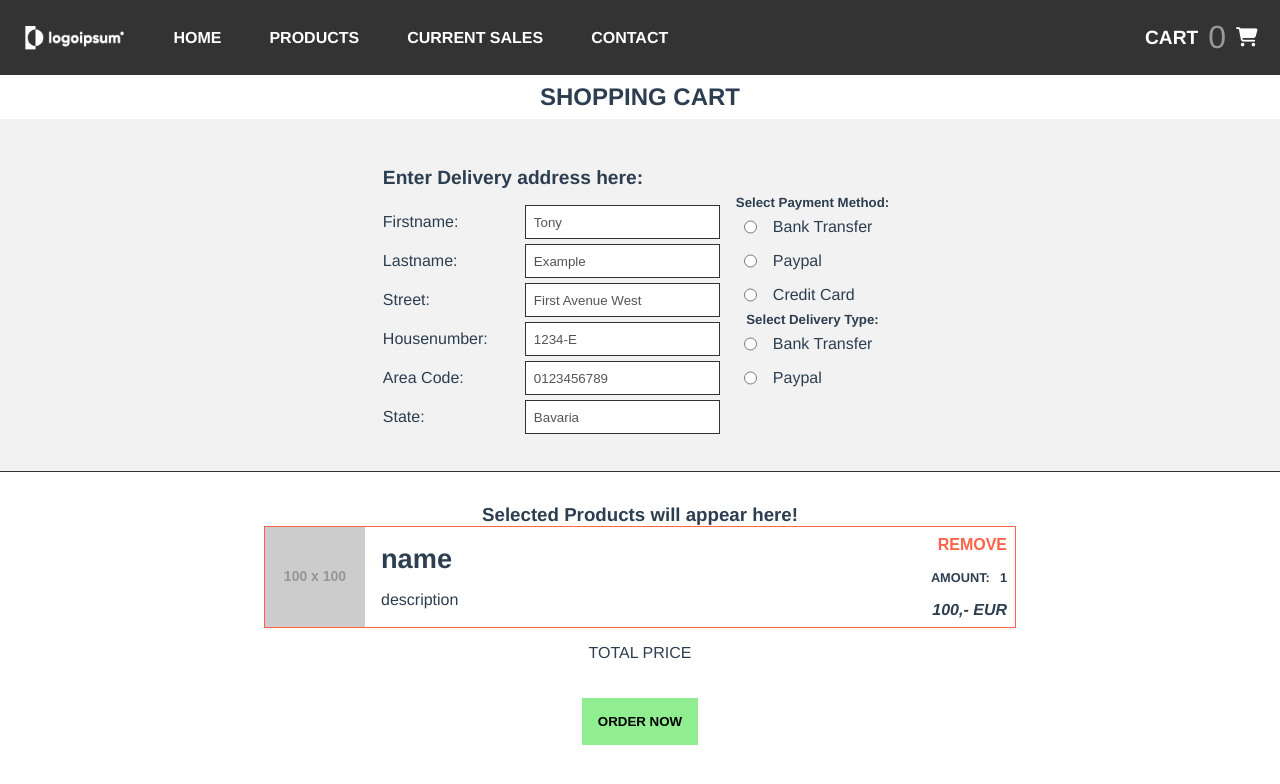
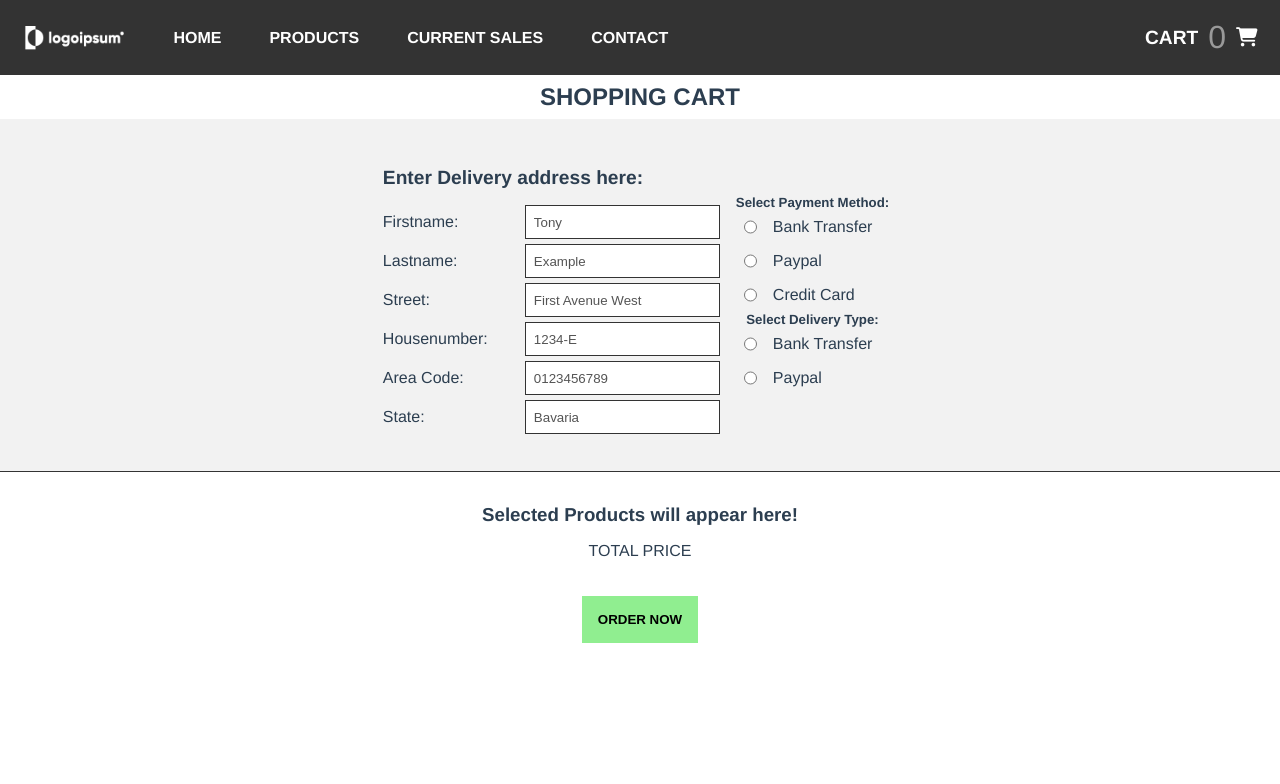
Before and after one commit to TapeMate/vue-php-store-prototype-frontend, a Vue app: page /card in a window 1280 px wide. Shown: the top 784 px of the page. Built offline with nearby package versions, Linux system fonts and the light colour scheme; the HTML template or start-up script is replaced by a standard one.

Commit message:
embedded shopping card local storage data to component.

```diff
--- a/src/components/ShoppingCard.vue
+++ b/src/components/ShoppingCard.vue
@@ -87,22 +87,30 @@
     <div class="lower-container">
       <div class="selected-products-container">
         <h3>Selected Products will appear here!</h3>
-        <div class="product-container">
+        <div
+          v-for="(item, index) in cartItems"
+          :key="index"
+          class="product-container"
+        >
           <img
             class="product-image"
-            src="https://dummyimage.com/100x100/000/fff"
-            alt=""
+            :src="item.product_image"
+            alt="Product Image"
           />
           <div class="info-container">
-            <h5 class="product-name">name</h5>
-            <p class="product-description">description</p>
+            <h5 class="product-name">{{ item.product_name }}</h5>
+            <p class="product-description">{{ item.product_description }}</p>
           </div>
           <div class="ctrl-container">
-            <button class="btn-remove">REMOVE</button>
+            <button class="btn-remove">
+              REMOVE <i class="fa-solid fa-trash"></i>
+            </button>
             <span class="product-amount"
-              >AMOUNT:<span class="count">1</span></span
+              >AMOUNT:<span class="count">{{
+                item.product_order_amount
+              }}</span></span
             >
-            <span class="product-price">100,- EUR</span>
+            <span class="product-price">{{ item.product_price }},- EUR</span>
           </div>
         </div>
         <p class="total-price">TOTAL PRICE</p>
@@ -113,10 +121,11 @@
 </template>
 
 <script>
-import { mapGetters } from "vuex";
-
 export default {
   name: "ShoppingCard",
+  props: {
+    cartItems: Array,
+  },
   data() {
     return {
       dummyAddressData: [
@@ -131,8 +140,5 @@ export default {
       ],
     };
   },
-  computed: {
-    ...mapGetters(["getShoppingCart"]),
-  },
 };
 </script>
--- a/src/views/ShoppingCardView.vue
+++ b/src/views/ShoppingCardView.vue
@@ -1,15 +1,19 @@
 <template>
   <h2>SHOPPING CART</h2>
-  <ShoppingCard />
+  <ShoppingCard :cartItems="getShoppingCart" />
 </template>
 
 <script>
 import ShoppingCard from "@/components/ShoppingCard.vue";
+import { mapGetters } from "vuex";
 
 export default {
   name: "ShoppingCardView",
   components: {
     ShoppingCard,
+  },
+  computed: {
+    ...mapGetters(["getShoppingCart"]),
   },
 };
 </script>
```
